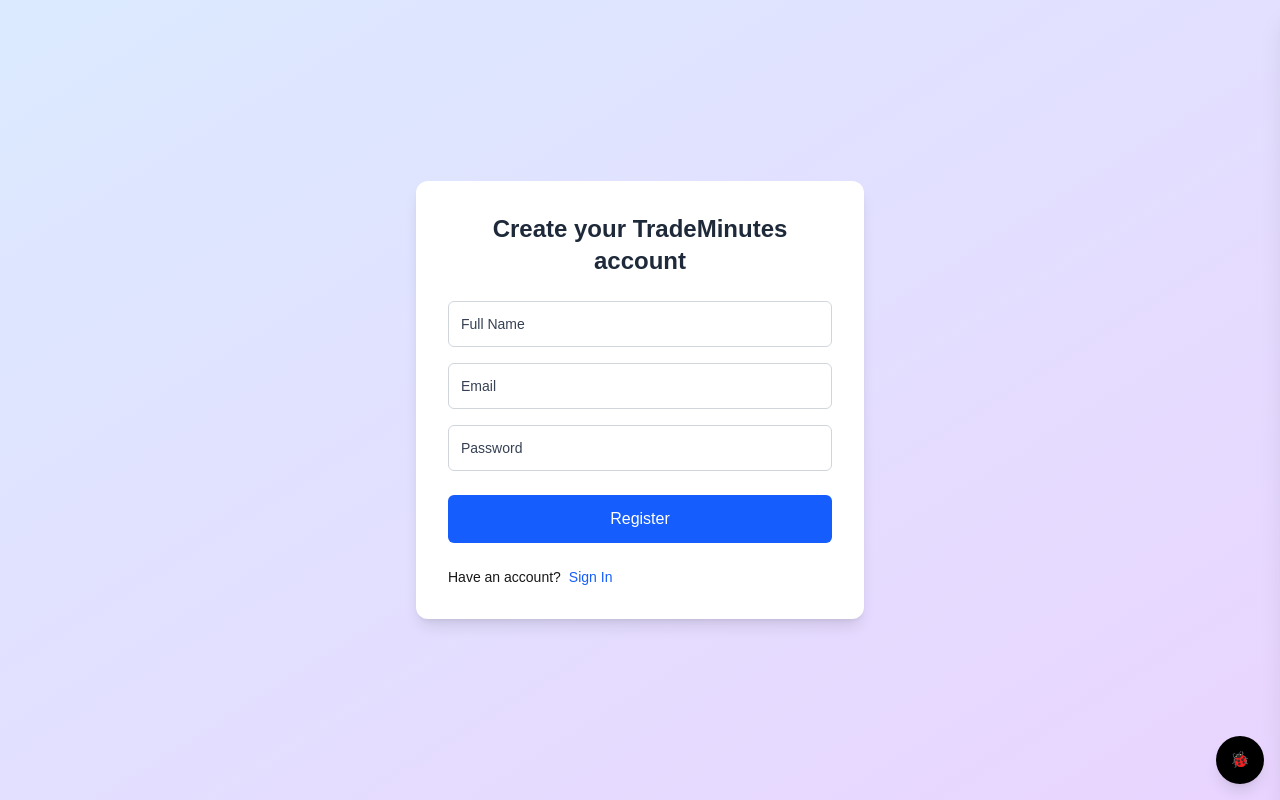
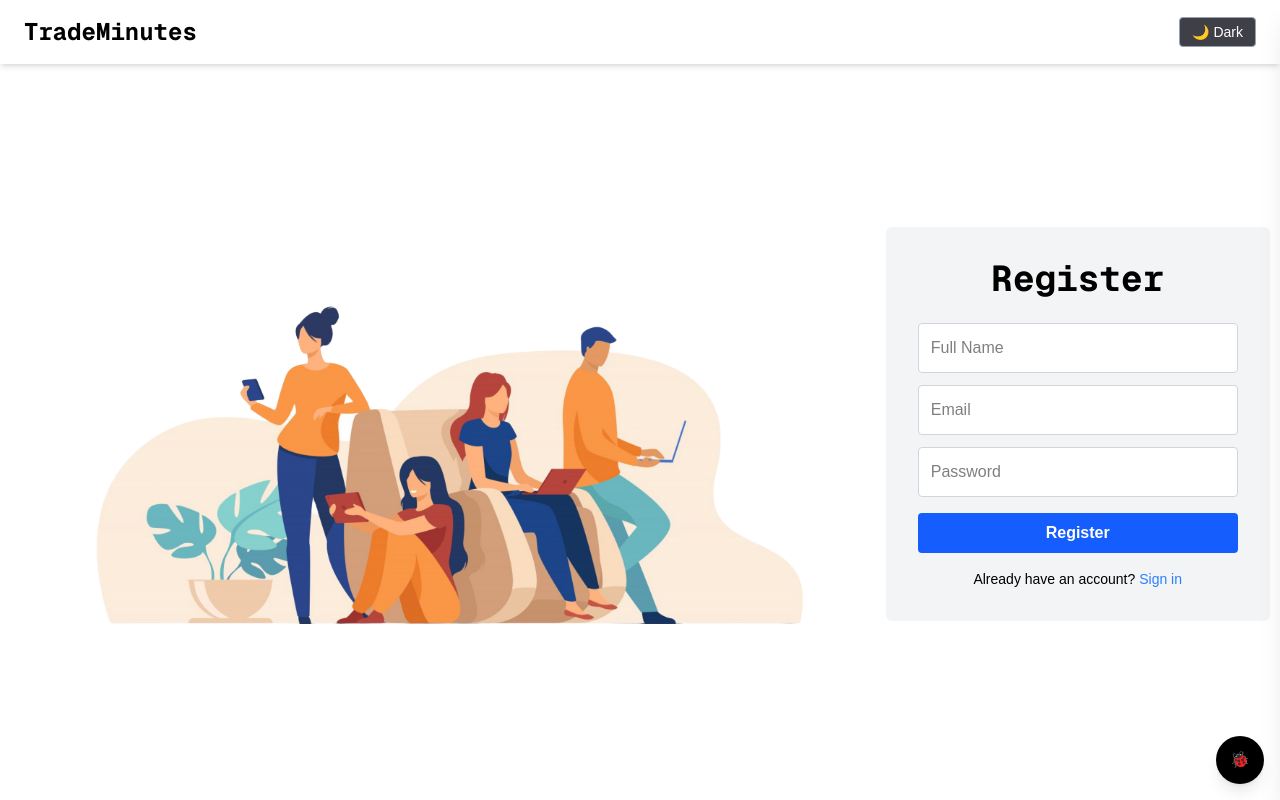
Before and after one commit to stevie1mat/frontend-test, a Next.js app: page /register in a window 1280 px wide. Built offline with nearby package versions, Linux system fonts and the light colour scheme.

Commit message:
UI for registration page

```diff
--- a/src/app/register/page.tsx
+++ b/src/app/register/page.tsx
@@ -1,6 +1,6 @@
 'use client';
 
-import { useState } from 'react';
+import { useState, useEffect } from 'react';
 import { useRouter } from 'next/navigation';
 
 function isValidEmail(email: string): boolean {
@@ -13,7 +13,9 @@
   const [email, setEmail] = useState('');
   const [password, setPassword] = useState('');
   const [error, setError] = useState('');
+  const [success, setSuccess] = useState('');
   const [loading, setLoading] = useState(false);
+  const [isDarkMode, setIsDarkMode] = useState(false);
   const [logs, setLogs] = useState<string[]>([]);
   const [isDebugOpen, setIsDebugOpen] = useState(false);
 
@@ -21,54 +23,67 @@
     setLogs((prev) => [...prev, `${new Date().toLocaleTimeString()} — ${message}`]);
   };
 
+  useEffect(() => {
+    const savedTheme = localStorage.getItem('theme');
+    setIsDarkMode(savedTheme === 'dark');
+  }, []);
+
+  useEffect(() => {
+    const root = document.documentElement;
+    if (isDarkMode) {
+      root.classList.add('dark');
+      localStorage.setItem('theme', 'dark');
+    } else {
+      root.classList.remove('dark');
+      localStorage.setItem('theme', 'light');
+    }
+  }, [isDarkMode]);
+
   const handleRegister = async (e: React.FormEvent) => {
     e.preventDefault();
     setError('');
+    setSuccess('');
+    setLogs([]);
     setLoading(true);
-    setLogs([]);
 
     if (!isValidEmail(email)) {
       setError('Please enter a valid email address.');
+      addLog('❌ Invalid email format');
       setLoading(false);
       return;
     }
 
     try {
-      addLog('🔌 Connecting to register endpoint...');
+      addLog('🔌 Connecting to registration endpoint...');
       const res = await fetch('https://trademinutes-auth.onrender.com/api/auth/register', {
         method: 'POST',
         headers: { 'Content-Type': 'application/json' },
         body: JSON.stringify({ name, email, password }),
       });
 
-      addLog('📤 Sent registration data...');
-
       const data = await res.text();
+      addLog('📤 Sent registration data');
 
       if (!res.ok) {
-        addLog(`❌ Error response: ${data}`);
+        addLog(`❌ Server responded with: ${data}`);
         throw new Error(data || 'Registration failed');
       }
 
-      addLog('✅ Account created successfully');
-      addLog('➡️ Redirecting to login page...');
-      router.push('/login');
+      setSuccess('Registration successful! Redirecting to login...');
+      addLog('✅ Registration successful');
+      setTimeout(() => router.push('/login'), 2000);
     } catch (err: unknown) {
-      if (err instanceof Error) {
-        setError(err.message);
-        addLog(`❌ Registration failed: ${err.message}`);
-      } else {
-        setError('Something went wrong');
-        addLog('❌ Unknown error occurred');
-      }
+      const message = err instanceof Error ? err.message : 'Something went wrong';
+      setError(message);
+      addLog(`❌ Error: ${message}`);
     } finally {
       setLoading(false);
     }
   };
 
   return (
-    <div className="min-h-screen flex items-center justify-center bg-gradient-to-br from-blue-100 to-purple-200 p-4 relative">
-      {/* Debug Toggle Button */}
+    <div className={`${isDarkMode ? 'bg-black' : 'bg-white'} min-h-screen transition-colors duration-300 relative`}>
+      {/* 🐞 Debug Toggle Button */}
       <button
         type="button"
         onClick={() => setIsDebugOpen(!isDebugOpen)}
@@ -78,13 +93,13 @@
         🐞
       </button>
 
-      {/* Debug Sidebar */}
+      {/* 🐞 Debug Sidebar */}
       <div className={`fixed top-0 right-0 h-full w-72 bg-black text-white p-4 text-xs shadow-xl overflow-y-auto transform transition-transform z-30 ${
         isDebugOpen ? 'translate-x-0' : 'translate-x-full'
       }`}>
         <h2 className="font-bold text-sm mb-2">🧪 Debug Log</h2>
         {logs.length === 0 ? (
-          <p className="text-gray-400">Waiting for registration...</p>
+          <p className="text-gray-400">No logs yet</p>
         ) : (
           <ul className="space-y-1">
             {logs.map((log, i) => (
@@ -94,68 +109,91 @@
         )}
       </div>
 
-      <form
-        onSubmit={handleRegister}
-        className="bg-white rounded-xl shadow-lg p-8 w-full max-w-md relative overflow-hidden z-10"
+      {/* Navbar */}
+      <nav className={`${isDarkMode ? 'bg-zinc-900 text-white' : 'bg-white text-black'} shadow-md py-4 px-6 flex justify-between items-center`}>
+        <h1
+          className="text-2xl font-bold font-mono cursor-pointer hover:underline"
+          onClick={() => router.push('/')}
         >
-        {loading && (
-          <div className="absolute inset-0 bg-white/80 flex items-center justify-center z-20">
-            <img src="/loader.gif" alt="Loading..." className="w-15 h-12" />
+          TradeMinutes
+        </h1>
+        <button
+          onClick={() => setIsDarkMode(!isDarkMode)}
+          className="text-sm rounded border px-3 py-1 border-gray-400 bg-zinc-700 text-white hover:bg-zinc-600"
+        >
+          {isDarkMode ? '☀️ Light' : '🌙 Dark'}
+        </button>
+      </nav>
+
+      {/* Flex container with image and form */}
+      <div className="flex flex-col md:flex-row justify-center items-center min-h-[calc(100vh-80px)] px-2 gap-12">
+        {/* Left: Image */}
+        <div className="hidden md:block">
+          <img
+            src="/register.png"
+            alt="Clock visual"
+            className="h-[400px] object-contain"
+          />
         </div>
-        )}
 
-        <h1 className="text-2xl font-bold mb-6 text-center text-gray-800">Create your TradeMinutes account</h1>
-        {error && <p className="text-red-500 mb-4 text-sm text-center">{error}</p>}
+        {/* Right: Form */}
+        <div className={`rounded-md p-8 w-full max-w-sm ${isDarkMode ? 'bg-zinc-900 text-white' : 'bg-gray-100 text-black'} transition-colors duration-300`}>
+          <h2 className="text-4xl font-bold text-center mb-6 font-mono">Register</h2>
+
+          <form onSubmit={handleRegister}>
+            {success && <p className="text-green-500 text-sm mb-2 text-center">{success}</p>}
+            {error && <p className="text-red-500 text-sm mb-2 text-center">{error}</p>}
 
             <input
               type="text"
               placeholder="Full Name"
               value={name}
               onChange={(e) => setName(e.target.value)}
-          className="w-full p-3 mb-4 border border-gray-300 rounded-md text-sm placeholder:text-gray-700 text-gray-700"
+              className={`w-full p-3 mb-3 rounded border ${isDarkMode ? 'bg-zinc-800 border-zinc-700 text-white' : 'bg-white border-gray-300 text-black'}`}
               required
               disabled={loading}
             />
+
             <input
               type="email"
               placeholder="Email"
               value={email}
               onChange={(e) => setEmail(e.target.value)}
-          className="w-full p-3 mb-4 border border-gray-300 rounded-md text-sm placeholder:text-gray-700 text-gray-700"
+              className={`w-full p-3 mb-3 rounded border ${isDarkMode ? 'bg-zinc-800 border-zinc-700 text-white' : 'bg-white border-gray-300 text-black'}`}
               required
               disabled={loading}
             />
+
             <input
               type="password"
               placeholder="Password"
               value={password}
               onChange={(e) => setPassword(e.target.value)}
-          className="w-full p-3 mb-6 border border-gray-300 rounded-md text-sm placeholder:text-gray-700 text-gray-700"
+              className={`w-full p-3 mb-4 rounded border ${isDarkMode ? 'bg-zinc-800 border-zinc-700 text-white' : 'bg-white border-gray-300 text-black'}`}
               required
               disabled={loading}
             />
+
             <button
               type="submit"
               disabled={loading}
-          className={`bg-blue-600 text-white py-3 rounded-md w-full transition ${
-            loading ? 'opacity-50 cursor-not-allowed' : 'hover:bg-blue-700'
-          }`}
+              className="w-full bg-blue-600 hover:bg-blue-700 py-2 rounded font-bold text-white"
             >
               {loading ? 'Registering...' : 'Register'}
             </button>
+          </form>
 
-        <div className="flex justify-start mt-6 text-sm">
-          Have an account?
-          <span className="mx-1" />
-          <button
-            type="button"
-            className="hover:underline text-blue-600"
+          <p className={`text-sm text-center mt-4 ${isDarkMode ? 'text-white' : 'text-black'}`}>
+            Already have an account?{' '}
+            <span
               onClick={() => router.push('/login')}
+              className="text-blue-500 cursor-pointer hover:underline"
             >
-            Sign In
-          </button>
+              Sign in
+            </span>
+          </p>
         </div>
-      </form>
+      </div>
     </div>
   );
 }
```
Lines whose indentation alone changed are shown as unchanged.
